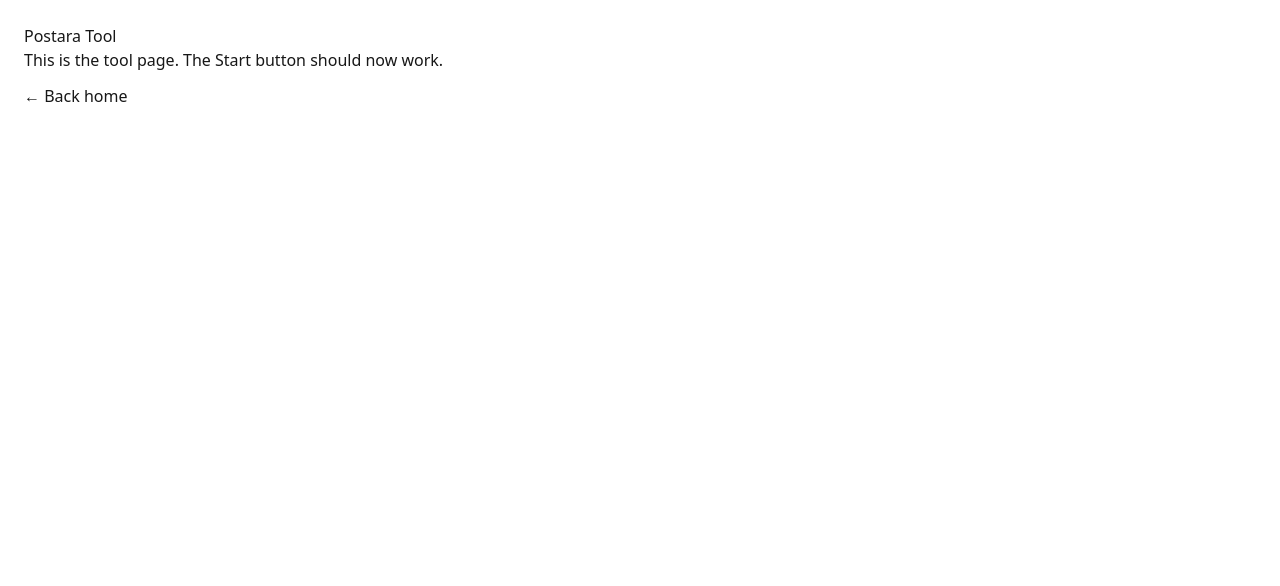
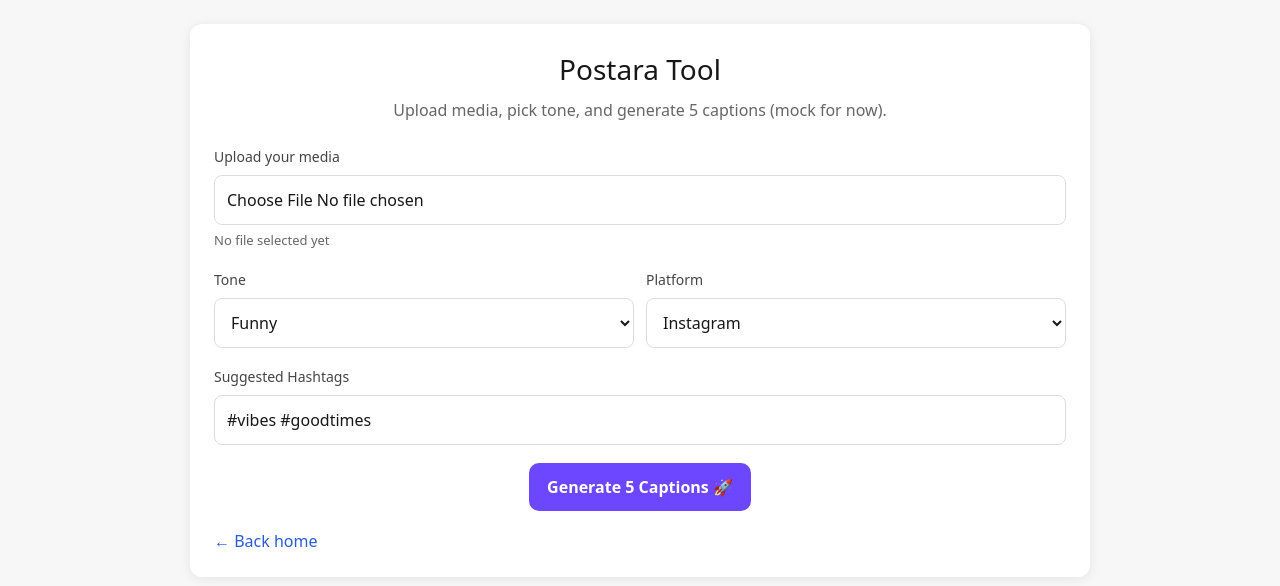
Before and after one commit to postaraone-max/postara, a Next.js app: page /tool in a window 1280 px wide. Shown: the top 586 px of the page. Built offline with nearby package versions, Linux system fonts and the light colour scheme.

Commit message:
Update page.tsx

```diff
--- a/app/tool/page.tsx
+++ b/app/tool/page.tsx
@@ -1,9 +1,124 @@
+'use client';
+
+import { useState } from 'react';
+
 export default function ToolPage() {
+  const [selectedFile, setSelectedFile] = useState<File | null>(null);
+  const [tone, setTone] = useState('Funny');
+  const [platform, setPlatform] = useState('Instagram');
+  const [hashtags, setHashtags] = useState('#vibes #goodtimes');
+  const [captions, setCaptions] = useState<string[]>([]);
+  const [isLoading, setIsLoading] = useState(false);
+
+  const handleGenerate = () => {
+    setIsLoading(true);
+    setCaptions([]);
+    setTimeout(() => {
+      const mock = [
+        'Just living my best life! 😎 #DoItForTheGram',
+        'This right here? This is the content you came for. 🙌',
+        'Mood: Better than expected. ✨',
+        'Caption couldn’t do this moment justice. 🤩',
+        `Feeling ${tone.toLowerCase()} today! ${hashtags}`
+      ];
+      setCaptions(mock);
+      setIsLoading(false);
+    }, 1200);
+  };
+
+  const wrap = { padding: 24, fontFamily: 'system-ui, sans-serif', background: '#f7f7f8', minHeight: '100vh' } as const;
+  const card = { maxWidth: 900, margin: '0 auto', background: '#fff', borderRadius: 12, padding: 24, boxShadow: '0 2px 12px rgba(0,0,0,0.08)' } as const;
+  const label = { display: 'block', fontSize: 14, color: '#444', marginBottom: 8 } as const;
+  const input = { width: '100%', padding: 12, border: '1px solid #ddd', borderRadius: 8 } as const;
+  const btn = { padding: '12px 18px', borderRadius: 10, background: '#6c47ff', color: '#fff', fontWeight: 700, border: 0, cursor: 'pointer' } as const;
+
   return (
-    <main style={{ padding: 24, fontFamily: 'system-ui, sans-serif' }}>
-      <h1>Postara Tool</h1>
-      <p>This is the tool page. The Start button should now work.</p>
-      <a href="/" style={{ display: 'inline-block', marginTop: 12 }}>← Back home</a>
+    <main style={wrap}>
+      <div style={card}>
+        <h1 style={{ fontSize: 28, margin: 0, textAlign: 'center' }}>Postara Tool</h1>
+        <p style={{ color: '#666', textAlign: 'center', marginTop: 8, marginBottom: 24 }}>
+          Upload media, pick tone, and generate 5 captions (mock for now).
+        </p>
+
+        {/* Upload */}
+        <div style={{ marginBottom: 18 }}>
+          <span style={label}>Upload your media</span>
+          <input
+            type="file"
+            accept="image/*,video/*"
+            style={input}
+            onChange={(e) => setSelectedFile(e.target.files?.[0] ?? null)}
+          />
+          <div style={{ fontSize: 13, color: '#666', marginTop: 6 }}>
+            {selectedFile ? `Selected: ${selectedFile.name}` : 'No file selected yet'}
+          </div>
+        </div>
+
+        {/* Tone & Platform */}
+        <div style={{ display: 'grid', gridTemplateColumns: '1fr 1fr', gap: 12, marginBottom: 18 }}>
+          <div>
+            <label htmlFor="tone" style={label}>Tone</label>
+            <select id="tone" style={input} value={tone} onChange={(e) => setTone(e.target.value)}>
+              <option>Funny</option>
+              <option>Professional</option>
+              <option>Casual</option>
+              <option>Inspirational</option>
+              <option>Witty</option>
+            </select>
+          </div>
+          <div>
+            <label htmlFor="platform" style={label}>Platform</label>
+            <select id="platform" style={input} value={platform} onChange={(e) => setPlatform(e.target.value)}>
+              <option>Instagram</option>
+              <option>TikTok</option>
+              <option>Twitter</option>
+              <option>Facebook</option>
+            </select>
+          </div>
+        </div>
+
+        {/* Hashtags */}
+        <div style={{ marginBottom: 18 }}>
+          <label htmlFor="hashtags" style={label}>Suggested Hashtags</label>
+          <input
+            id="hashtags"
+            type="text"
+            style={input}
+            value={hashtags}
+            onChange={(e) => setHashtags(e.target.value)}
+            placeholder="#fun #sun #goodtimes"
+          />
+        </div>
+
+        {/* Generate */}
+        <div style={{ textAlign: 'center', marginBottom: 18 }}>
+          <button style={btn} onClick={handleGenerate} disabled={isLoading}>
+            {isLoading ? 'Generating… ⏳' : 'Generate 5 Captions 🚀'}
+          </button>
+        </div>
+
+        {/* Results */}
+        {captions.length > 0 && (
+          <div>
+            <h2 style={{ fontSize: 18, marginTop: 0, marginBottom: 8 }}>Your Captions</h2>
+            {captions.map((c, i) => (
+              <div key={i} style={{ background: '#f0f5ff', border: '1px solid #d6e2ff', borderRadius: 10, padding: 12, marginBottom: 8 }}>
+                <div style={{ marginBottom: 6 }}>{c}</div>
+                <button
+                  onClick={() => navigator.clipboard.writeText(c)}
+                  style={{ background: 'transparent', border: 0, color: '#2a5bd7', cursor: 'pointer', padding: 0 }}
+                >
+                  Copy
+                </button>
+              </div>
+            ))}
+          </div>
+        )}
+
+        <div style={{ marginTop: 16 }}>
+          <a href="/" style={{ color: '#2a5bd7', textDecoration: 'none' }}>← Back home</a>
+        </div>
+      </div>
     </main>
   );
 }
```
